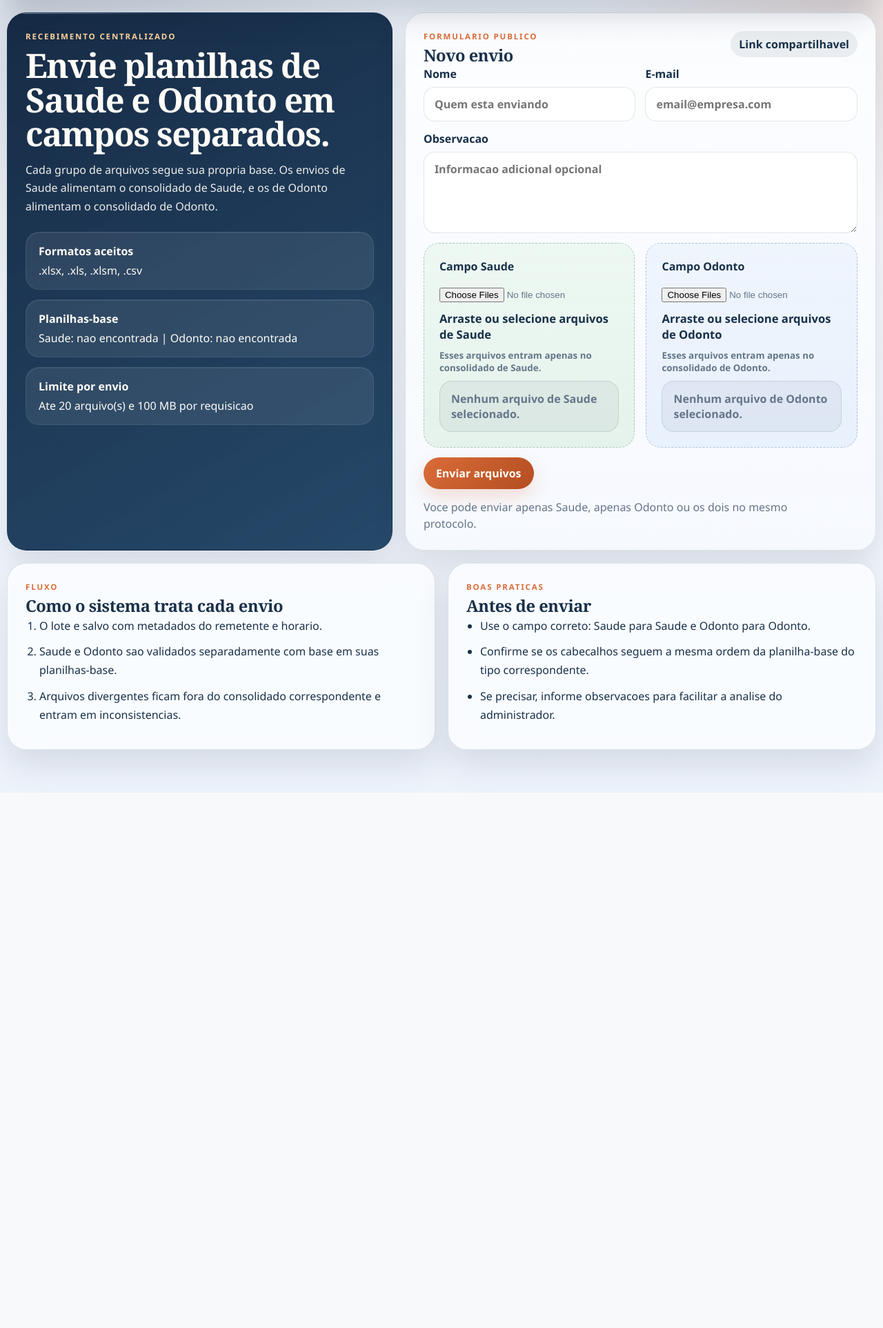
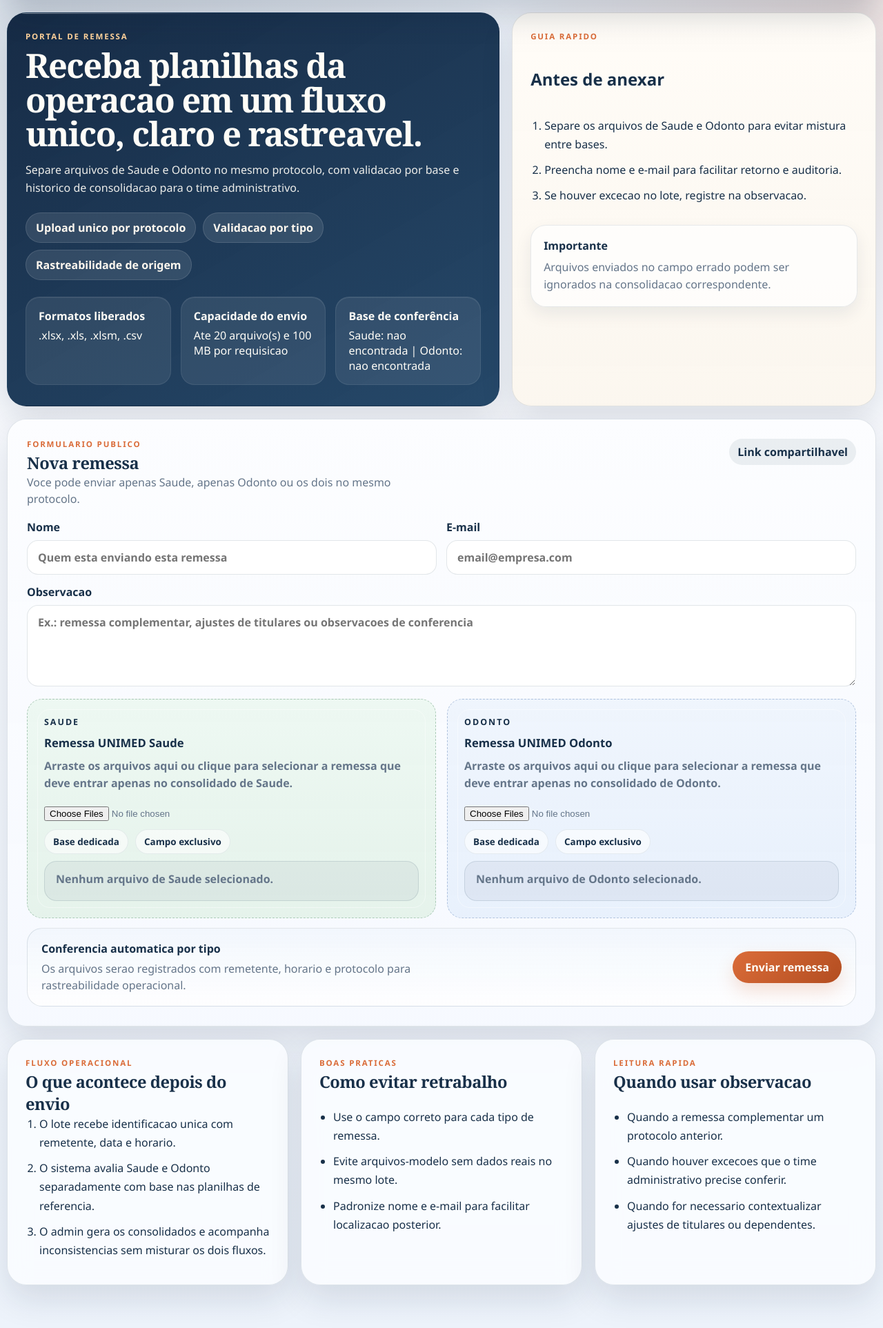
Before and after one commit to DougBritto/planilha-de-beneficios, a Flask app: page / in a window 1280 px wide. Shown: the part 94-2019 px from the top of the page at 69% size. Before the commit the page ends 1236 px from the top, so only its background shows below. Run offline with Flask 3, Linux system fonts and the light colour scheme.

Commit message:
Polish public page and standardize consolidated output

```diff
--- a/consolidador/static/app.js
+++ b/consolidador/static/app.js
@@ -5,6 +5,7 @@ document.addEventListener("DOMContentLoaded", () => {
   fileInputs.forEach((fileInput) => {
     const key = fileInput.getAttribute("data-file-input");
     const fileList = document.querySelector(`[data-file-list="${key}"]`);
+    const dropzone = document.querySelector(`[data-dropzone="${key}"]`);
     if (!fileList) {
       return;
     }
@@ -18,14 +19,38 @@ document.addEventListener("DOMContentLoaded", () => {
       const files = Array.from(fileInput.files || []);
       if (!files.length) {
         fileList.textContent = emptyLabel;
+        if (dropzone) {
+          dropzone.setAttribute("data-state", "idle");
+        }
         return;
       }
 
       const labels = files.map((file) => `${file.name} (${Math.round(file.size / 1024)} KB)`);
       fileList.textContent = labels.join(" | ");
+      if (dropzone) {
+        dropzone.setAttribute("data-state", "filled");
+      }
     };
 
     fileInput.addEventListener("change", renderSelectedFiles);
+
+    if (dropzone) {
+      ["dragenter", "dragover"].forEach((eventName) => {
+        dropzone.addEventListener(eventName, (event) => {
+          event.preventDefault();
+          dropzone.setAttribute("data-state", "active");
+        });
+      });
+
+      ["dragleave", "dragend", "drop"].forEach((eventName) => {
+        dropzone.addEventListener(eventName, () => {
+          const hasFiles = Boolean(fileInput.files && fileInput.files.length);
+          dropzone.setAttribute("data-state", hasFiles ? "filled" : "idle");
+        });
+      });
+    }
+
+    renderSelectedFiles();
   });
 
   selectableTables.forEach((tableWrapper) => {
--- a/consolidador/static/styles_v2.css
+++ b/consolidador/static/styles_v2.css
@@ -199,8 +199,19 @@ table a:hover {
   gap: 18px;
 }
 
+.public-hero,
+.public-info-grid {
+  display: grid;
+  gap: 18px;
+}
+
 .hero-grid {
   grid-template-columns: minmax(360px, 0.9fr) minmax(560px, 1.1fr);
+  align-items: stretch;
+}
+
+.public-hero {
+  grid-template-columns: minmax(0, 1.15fr) minmax(320px, 0.85fr);
   align-items: stretch;
 }
 
@@ -208,6 +219,10 @@ table a:hover {
 .admin-grid,
 .login-layout {
   grid-template-columns: repeat(2, minmax(0, 1fr));
+}
+
+.public-info-grid {
+  grid-template-columns: repeat(3, minmax(0, 1fr));
 }
 
 .stats-grid {
@@ -262,6 +277,19 @@ table a:hover {
 
 .upload-panel {
   background: linear-gradient(180deg, rgba(252, 253, 255, 0.98), rgba(246, 249, 255, 0.96));
+}
+
+.public-hero-copy {
+  padding-bottom: 30px;
+}
+
+.public-sidecard {
+  display: grid;
+  align-content: start;
+  gap: 18px;
+  background:
+    linear-gradient(180deg, rgba(255, 252, 247, 0.96), rgba(251, 246, 238, 0.94)),
+    linear-gradient(180deg, rgba(255, 255, 255, 0.4), transparent);
 }
 
 .hero-copy h1,
@@ -327,6 +355,63 @@ table a:hover {
 .mini-grid strong {
   display: block;
   margin-bottom: 6px;
+}
+
+.public-status-grid {
+  grid-template-columns: repeat(3, minmax(0, 1fr));
+}
+
+.public-chip-row {
+  display: flex;
+  flex-wrap: wrap;
+  gap: 10px;
+  margin-top: 22px;
+}
+
+.public-chip {
+  display: inline-flex;
+  align-items: center;
+  padding: 10px 14px;
+  border-radius: 999px;
+  background: rgba(255, 255, 255, 0.1);
+  border: 1px solid rgba(255, 255, 255, 0.12);
+  color: #fff8ef;
+  font-weight: 700;
+}
+
+.public-side-note {
+  padding: 18px;
+  border-radius: 22px;
+  border: 1px solid rgba(22, 49, 77, 0.1);
+  background: rgba(255, 255, 255, 0.7);
+  box-shadow: var(--shadow-soft);
+}
+
+.public-side-note p {
+  margin: 8px 0 0;
+  color: var(--muted);
+  line-height: 1.6;
+}
+
+.public-steps {
+  padding-left: 20px;
+  line-height: 1.8;
+}
+
+.public-upload-panel {
+  padding: 28px;
+}
+
+.public-panel-heading {
+  margin-bottom: 18px;
+}
+
+.public-form-grid {
+  gap: 18px;
+}
+
+.public-upload-grid {
+  margin-top: 4px;
 }
 
 .panel-heading,
@@ -442,6 +527,68 @@ textarea {
   background: linear-gradient(180deg, rgba(255, 255, 255, 0.96), rgba(247, 250, 255, 0.94));
 }
 
+.public-dropzone {
+  position: relative;
+  min-height: 290px;
+  padding: 24px;
+  transition: transform 180ms ease, border-color 180ms ease, box-shadow 180ms ease, background 180ms ease;
+}
+
+.public-dropzone::before {
+  content: "";
+  position: absolute;
+  inset: 14px;
+  border-radius: 18px;
+  border: 1px solid rgba(255, 255, 255, 0.42);
+  pointer-events: none;
+}
+
+.public-dropzone:hover {
+  transform: translateY(-2px);
+  box-shadow: 0 18px 36px rgba(18, 37, 61, 0.12);
+}
+
+.public-dropzone[data-state="active"] {
+  border-color: rgba(218, 108, 57, 0.72);
+  box-shadow: 0 0 0 5px rgba(218, 108, 57, 0.1), 0 18px 36px rgba(18, 37, 61, 0.12);
+}
+
+.public-dropzone[data-state="filled"] .selected-files {
+  border-color: rgba(22, 49, 77, 0.18);
+  background: rgba(255, 255, 255, 0.88);
+  color: var(--text);
+}
+
+.dropzone-kicker {
+  font-size: 0.78rem;
+  font-weight: 900;
+  letter-spacing: 0.16em;
+  text-transform: uppercase;
+}
+
+.dropzone-copy {
+  margin: 0;
+  color: var(--muted);
+  line-height: 1.6;
+}
+
+.dropzone-meta {
+  display: flex;
+  flex-wrap: wrap;
+  gap: 10px;
+}
+
+.dropzone-tag {
+  display: inline-flex;
+  align-items: center;
+  padding: 8px 12px;
+  border-radius: 999px;
+  background: rgba(255, 255, 255, 0.58);
+  border: 1px solid rgba(22, 49, 77, 0.08);
+  font-size: 0.84rem;
+  font-weight: 700;
+}
+
 .plan-saude {
   background: linear-gradient(180deg, rgba(237, 248, 242, 0.98), rgba(228, 242, 234, 0.96));
   border-color: rgba(58, 125, 83, 0.36);
@@ -481,6 +628,26 @@ textarea {
   border-radius: 18px;
   border: 1px solid var(--line);
   background: rgba(22, 49, 77, 0.05);
+}
+
+.public-submit-row {
+  display: flex;
+  align-items: center;
+  justify-content: space-between;
+  gap: 18px;
+  padding: 18px 20px;
+  border-radius: 22px;
+  border: 1px solid var(--line);
+  background: linear-gradient(180deg, rgba(242, 247, 253, 0.92), rgba(255, 255, 255, 0.85));
+}
+
+.public-submit-copy strong {
+  display: block;
+  margin-bottom: 6px;
+}
+
+.public-info-card h3 {
+  min-height: 54px;
 }
 
 .form-actions {
@@ -728,6 +895,12 @@ td input[type="checkbox"] {
     grid-template-columns: 1fr;
   }
 
+  .public-hero,
+  .public-info-grid,
+  .public-status-grid {
+    grid-template-columns: 1fr;
+  }
+
   .stats-grid {
     grid-template-columns: repeat(2, minmax(0, 1fr));
   }
@@ -778,6 +951,11 @@ td input[type="checkbox"] {
     grid-template-columns: 1fr;
   }
 
+  .public-submit-row {
+    flex-direction: column;
+    align-items: flex-start;
+  }
+
   .hero-card,
   .surface-card,
   .stat-card {
--- a/consolidador/templates/upload.html
+++ b/consolidador/templates/upload.html
@@ -1,44 +1,67 @@
 {% extends "base.html" %}
 {% block content %}
-<section class="hero-grid">
-  <div class="hero-card hero-copy">
-    <p class="eyebrow">Recebimento centralizado</p>
-    <h1>Envie planilhas de Saude e Odonto em campos separados.</h1>
+<section class="public-hero">
+  <div class="hero-card hero-copy public-hero-copy">
+    <p class="eyebrow">Portal de remessa</p>
+    <h1>Receba planilhas da operacao em um fluxo unico, claro e rastreavel.</h1>
     <p class="lead">
-      Cada grupo de arquivos segue sua propria base. Os envios de Saude alimentam o consolidado de Saude, e os de Odonto alimentam o consolidado de Odonto.
+      Separe arquivos de Saude e Odonto no mesmo protocolo, com validacao por base e historico de consolidacao para o time administrativo.
     </p>
 
-    <div class="hero-points">
+    <div class="public-chip-row" aria-label="Resumo do envio">
+      <span class="public-chip">Upload unico por protocolo</span>
+      <span class="public-chip">Validacao por tipo</span>
+      <span class="public-chip">Rastreabilidade de origem</span>
+    </div>
+
+    <div class="hero-points public-status-grid">
       <article>
-        <strong>Formatos aceitos</strong>
+        <strong>Formatos liberados</strong>
         <span>{{ ACCEPTED_FORMATS }}</span>
       </article>
       <article>
-        <strong>Planilhas-base</strong>
-        <span>Saude: {{ "carregada" if HEALTH_TEMPLATE_AVAILABLE else "nao encontrada" }} | Odonto: {{ "carregada" if DENTAL_TEMPLATE_AVAILABLE else "nao encontrada" }}</span>
+        <strong>Capacidade do envio</strong>
+        <span>Ate {{ MAX_FILES_PER_UPLOAD }} arquivo(s) e {{ MAX_UPLOAD_MB }} MB por requisicao</span>
       </article>
       <article>
-        <strong>Limite por envio</strong>
-        <span>Ate {{ MAX_FILES_PER_UPLOAD }} arquivo(s) e {{ MAX_UPLOAD_MB }} MB por requisicao</span>
+        <strong>Base de conferência</strong>
+        <span>Saude: {{ "carregada" if HEALTH_TEMPLATE_AVAILABLE else "nao encontrada" }} | Odonto: {{ "carregada" if DENTAL_TEMPLATE_AVAILABLE else "nao encontrada" }}</span>
       </article>
     </div>
   </div>
 
-  <section class="hero-card upload-panel">
-    <div class="panel-heading">
+  <aside class="hero-card public-sidecard">
+    <p class="eyebrow">Guia rapido</p>
+    <h2>Antes de anexar</h2>
+    <ol class="steps-list public-steps">
+      <li>Separe os arquivos de Saude e Odonto para evitar mistura entre bases.</li>
+      <li>Preencha nome e e-mail para facilitar retorno e auditoria.</li>
+      <li>Se houver excecao no lote, registre na observacao.</li>
+    </ol>
+
+    <div class="public-side-note">
+      <strong>Importante</strong>
+      <p>Arquivos enviados no campo errado podem ser ignorados na consolidacao correspondente.</p>
+    </div>
+  </aside>
+</section>
+
+<section class="hero-card upload-panel public-upload-panel">
+  <div class="panel-heading public-panel-heading">
     <div>
       <p class="eyebrow">Formulario publico</p>
-        <h2>Novo envio</h2>
+      <h2>Nova remessa</h2>
+      <p class="helper-text">Voce pode enviar apenas Saude, apenas Odonto ou os dois no mesmo protocolo.</p>
     </div>
     <span class="badge badge-neutral">Link compartilhavel</span>
   </div>
 
-    <form action="{{ url_for('public.upload') }}" method="post" enctype="multipart/form-data" class="form-grid" novalidate>
+  <form action="{{ url_for('public.upload') }}" method="post" enctype="multipart/form-data" class="form-grid public-form-grid" novalidate>
     <input type="hidden" name="csrf_token" value="{{ csrf_token() }}">
 
     <label>
       Nome
-        <input type="text" name="sender_name" maxlength="120" placeholder="Quem esta enviando">
+      <input type="text" name="sender_name" maxlength="120" placeholder="Quem esta enviando esta remessa">
     </label>
 
     <label>
@@ -48,53 +71,75 @@
 
     <label class="full-span">
       Observacao
-        <textarea name="note" rows="3" maxlength="1000" placeholder="Informacao adicional opcional"></textarea>
+      <textarea name="note" rows="3" maxlength="1000" placeholder="Ex.: remessa complementar, ajustes de titulares ou observacoes de conferencia"></textarea>
     </label>
 
-      <div class="full-span upload-types-grid">
-        <label class="upload-dropzone plan-saude">
-          <span>Campo Saude</span>
+    <div class="full-span upload-types-grid public-upload-grid">
+      <label class="upload-dropzone plan-saude public-dropzone" data-dropzone="saude">
+        <span class="dropzone-kicker">Saude</span>
+        <strong>Remessa UNIMED Saude</strong>
+        <p class="dropzone-copy">Arraste os arquivos aqui ou clique para selecionar a remessa que deve entrar apenas no consolidado de Saude.</p>
         <input id="file-input-saude" type="file" name="files_saude" accept=".xlsx,.xls,.xlsm,.csv" multiple data-file-input="saude">
-          <strong>Arraste ou selecione arquivos de Saude</strong>
-          <small>Esses arquivos entram apenas no consolidado de Saude.</small>
+        <div class="dropzone-meta">
+          <span class="dropzone-tag">Base dedicada</span>
+          <span class="dropzone-tag">Campo exclusivo</span>
+        </div>
         <div class="selected-files" data-file-list="saude">Nenhum arquivo de Saude selecionado.</div>
       </label>
 
-        <label class="upload-dropzone plan-odonto">
-          <span>Campo Odonto</span>
+      <label class="upload-dropzone plan-odonto public-dropzone" data-dropzone="odonto">
+        <span class="dropzone-kicker">Odonto</span>
+        <strong>Remessa UNIMED Odonto</strong>
+        <p class="dropzone-copy">Arraste os arquivos aqui ou clique para selecionar a remessa que deve entrar apenas no consolidado de Odonto.</p>
         <input id="file-input-odonto" type="file" name="files_odonto" accept=".xlsx,.xls,.xlsm,.csv" multiple data-file-input="odonto">
-          <strong>Arraste ou selecione arquivos de Odonto</strong>
-          <small>Esses arquivos entram apenas no consolidado de Odonto.</small>
+        <div class="dropzone-meta">
+          <span class="dropzone-tag">Base dedicada</span>
+          <span class="dropzone-tag">Campo exclusivo</span>
+        </div>
         <div class="selected-files" data-file-list="odonto">Nenhum arquivo de Odonto selecionado.</div>
       </label>
     </div>
 
-      <div class="full-span form-actions">
-        <button type="submit">Enviar arquivos</button>
-        <p class="helper-text">Voce pode enviar apenas Saude, apenas Odonto ou os dois no mesmo protocolo.</p>
+    <div class="full-span public-submit-row">
+      <div class="public-submit-copy">
+        <strong>Conferencia automatica por tipo</strong>
+        <p class="helper-text">Os arquivos serao registrados com remetente, horario e protocolo para rastreabilidade operacional.</p>
+      </div>
+      <div class="form-actions">
+        <button type="submit">Enviar remessa</button>
+      </div>
     </div>
   </form>
 </section>
-</section>
 
-<section class="info-grid">
-  <article class="surface-card">
-    <p class="eyebrow">Fluxo</p>
-    <h3>Como o sistema trata cada envio</h3>
+<section class="public-info-grid">
+  <article class="surface-card public-info-card">
+    <p class="eyebrow">Fluxo operacional</p>
+    <h3>O que acontece depois do envio</h3>
     <ol class="steps-list">
-      <li>O lote e salvo com metadados do remetente e horario.</li>
-      <li>Saude e Odonto sao validados separadamente com base em suas planilhas-base.</li>
-      <li>Arquivos divergentes ficam fora do consolidado correspondente e entram em inconsistencias.</li>
+      <li>O lote recebe identificacao unica com remetente, data e horario.</li>
+      <li>O sistema avalia Saude e Odonto separadamente com base nas planilhas de referencia.</li>
+      <li>O admin gera os consolidados e acompanha inconsistencias sem misturar os dois fluxos.</li>
     </ol>
   </article>
 
-  <article class="surface-card">
+  <article class="surface-card public-info-card">
     <p class="eyebrow">Boas praticas</p>
-    <h3>Antes de enviar</h3>
+    <h3>Como evitar retrabalho</h3>
     <ul class="check-list">
-      <li>Use o campo correto: Saude para Saude e Odonto para Odonto.</li>
-      <li>Confirme se os cabecalhos seguem a mesma ordem da planilha-base do tipo correspondente.</li>
-      <li>Se precisar, informe observacoes para facilitar a analise do administrador.</li>
+      <li>Use o campo correto para cada tipo de remessa.</li>
+      <li>Evite arquivos-modelo sem dados reais no mesmo lote.</li>
+      <li>Padronize nome e e-mail para facilitar localizacao posterior.</li>
+    </ul>
+  </article>
+
+  <article class="surface-card public-info-card">
+    <p class="eyebrow">Leitura rapida</p>
+    <h3>Quando usar observacao</h3>
+    <ul class="check-list">
+      <li>Quando a remessa complementar um protocolo anterior.</li>
+      <li>Quando houver excecoes que o time administrativo precise conferir.</li>
+      <li>Quando for necessario contextualizar ajustes de titulares ou dependentes.</li>
     </ul>
   </article>
 </section>
```
Also changed, not shown: consolidador/services/consolidation.py (+194 -0 lines). Lines whose indentation alone changed are shown as unchanged.
